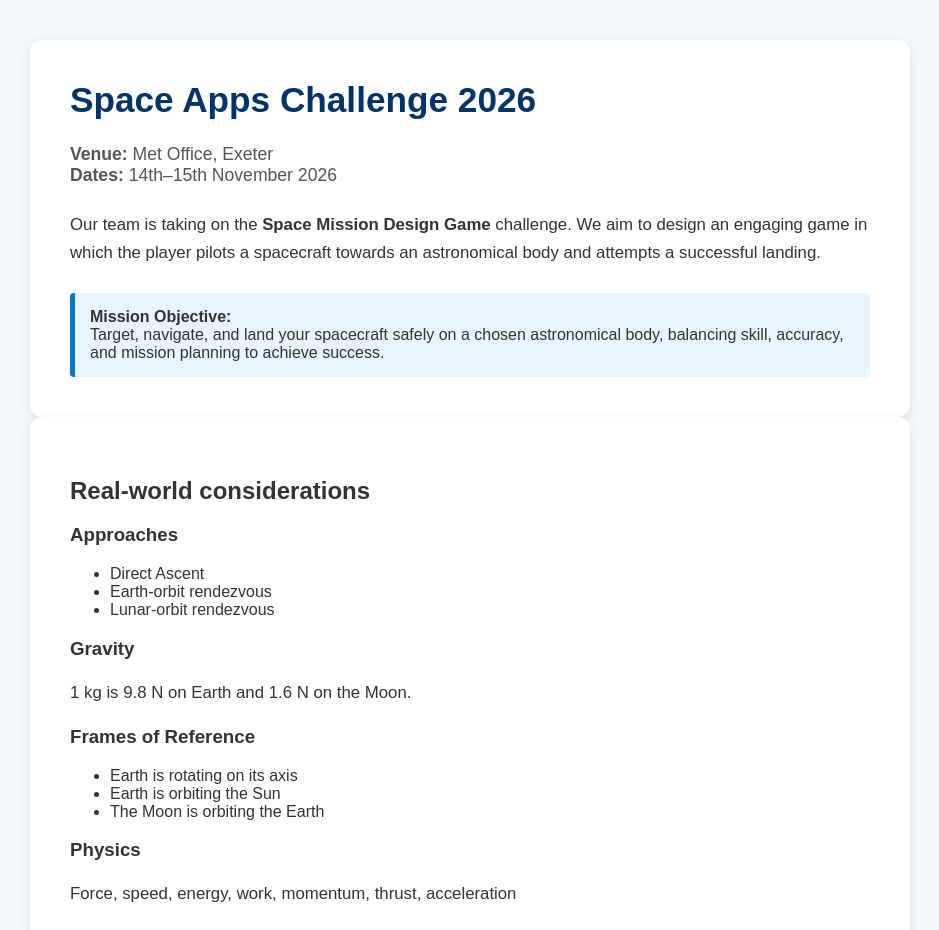
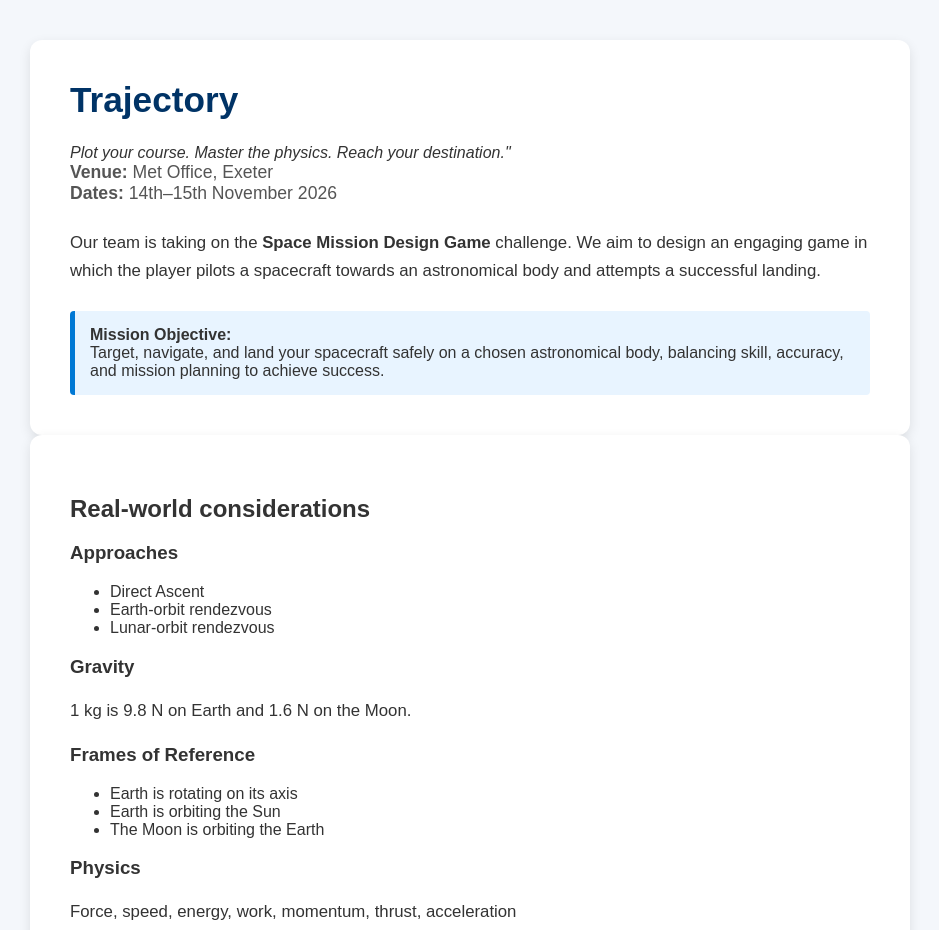
Before and after one commit to damiannowacki/SpaceApps2026, a plain HTML site: page index.html in a window 1280 px wide. Shown: the top 930 px of the page, without its empty margins (170-1109 px from the left). Drawn offline with Linux system fonts and the light colour scheme.

Commit message:
Update index.html

```diff
--- a/index.html
+++ b/index.html
@@ -3,7 +3,7 @@
 <head>
     <meta charset="UTF-8">
     <meta name="viewport" content="width=device-width, initial-scale=1.0">
-    <title>Space Apps Challenge 2026</title>
+    <title>Trajectory</title>
     <style>
         body {
             font-family: Arial, Helvetica, sans-serif;
@@ -61,8 +61,8 @@
 </head>
 <body>
     <div class="container">
-        <h1>Space Apps Challenge 2026</h1>
-
+        <h1>Trajectory</h1>
+        <i>Plot your course. Master the physics. Reach your destination."</i>
         <div class="event-details">
             <strong>Venue:</strong> Met Office, Exeter<br>
             <strong>Dates:</strong> 14th–15th November 2026
```
